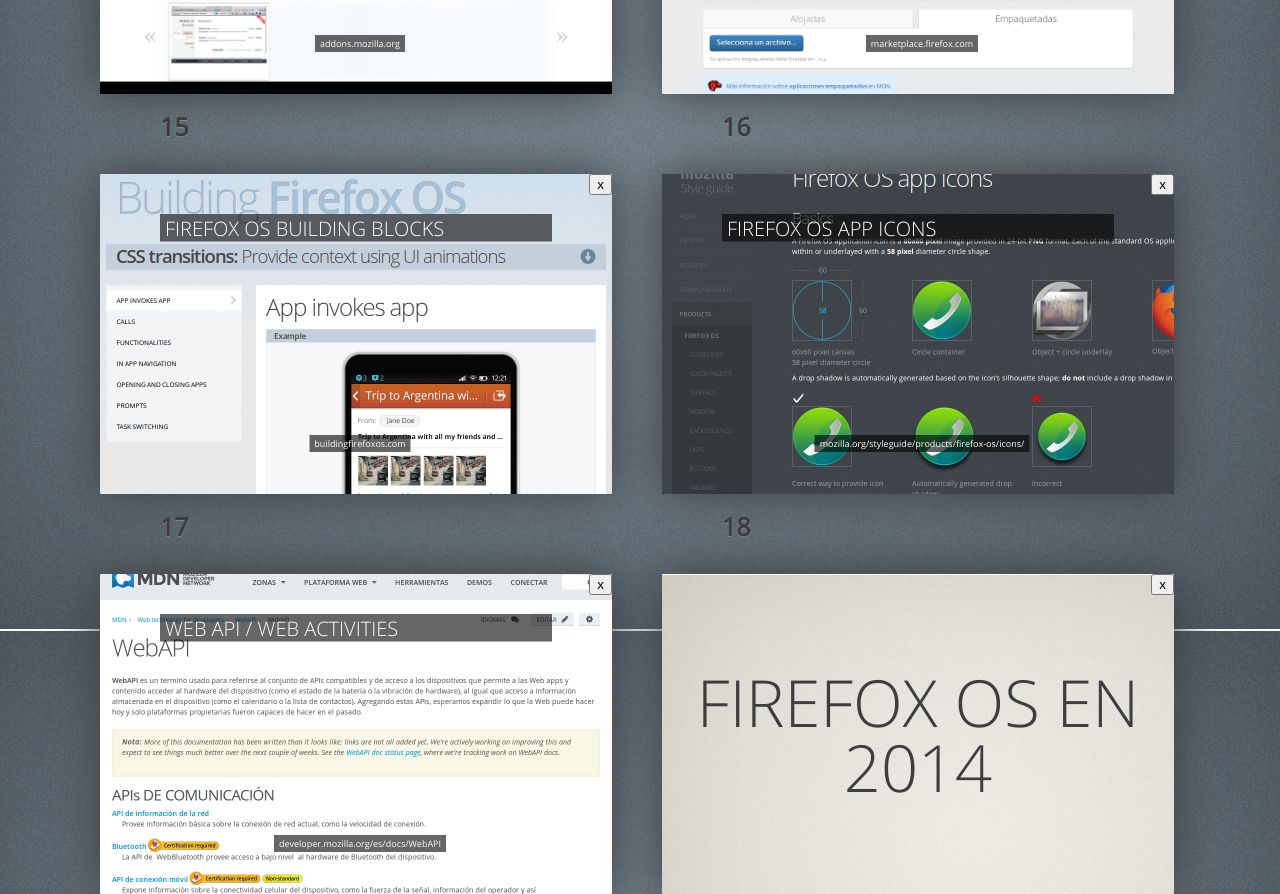
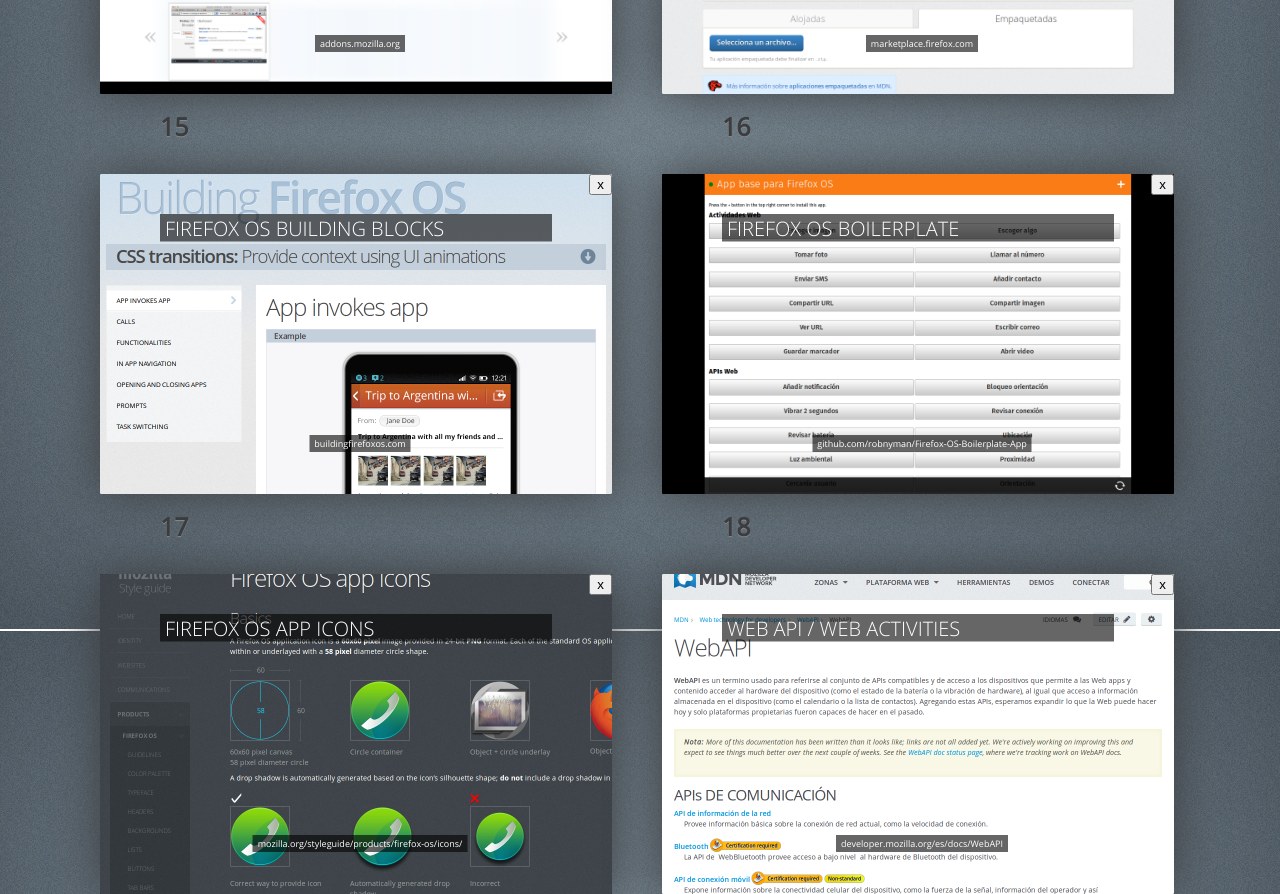
Before and after one commit to juaneladio/firefoxos-dev, a plain HTML site: page index.html in a window 1280 px wide. Shown: the part 3467-4361 px from the top of the page. Drawn offline with Linux system fonts and the light colour scheme.

Commit message:
Adición de Firefox OS Boilerplate (idea de @BrayanCrayon)

```diff
--- a/index.html
+++ b/index.html
@@ -330,6 +330,22 @@
     </section>
   </div></div>
 
+  <div id="firefoxos-boilerplate" class="slide h cover"><div>
+    <section>
+      <header>
+        <h2>Firefox OS Boilerplate</h2>
+      </header>
+      <img src="pictures/firefoxos-dev/firefoxos-boilerplate.png"
+           alt="Firefox OS Boilerplate"
+           class="middle shadow" height="450">
+			<p class="demourl">
+				<a href="https://github.com/robnyman/Firefox-OS-Boilerplate-App">github.com/robnyman/Firefox-OS-Boilerplate-App</a>
+			</p>
+    <footer class="notes">
+    </footer>
+    </section>
+  </div></div>
+
   <div id="firefoxos-appicons" class="slide w cover"><div>
     <section>
       <header>
```
Also changed, not shown: pictures/firefoxos-dev/firefoxos-boilerplate.png (added).
